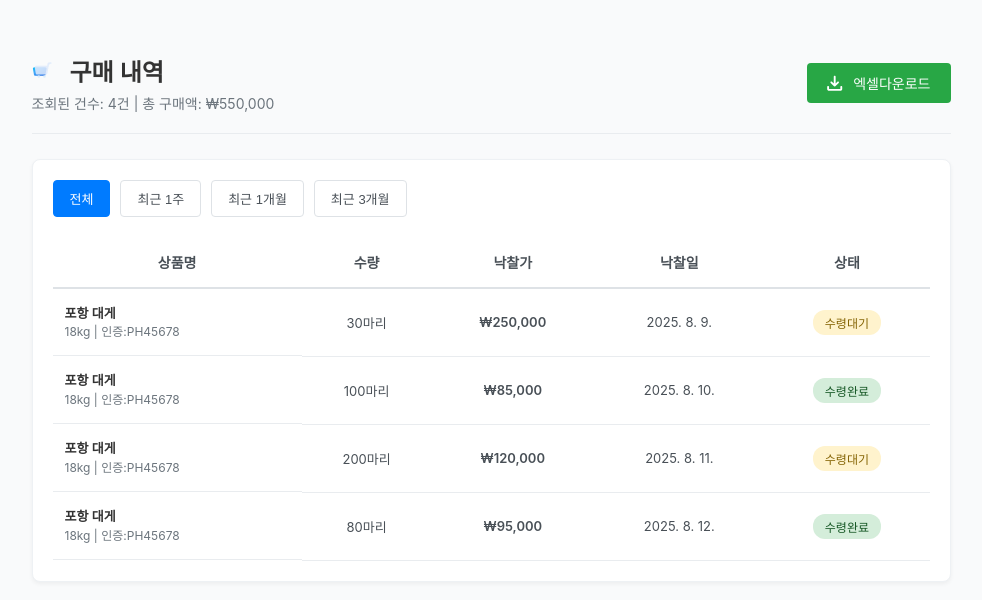
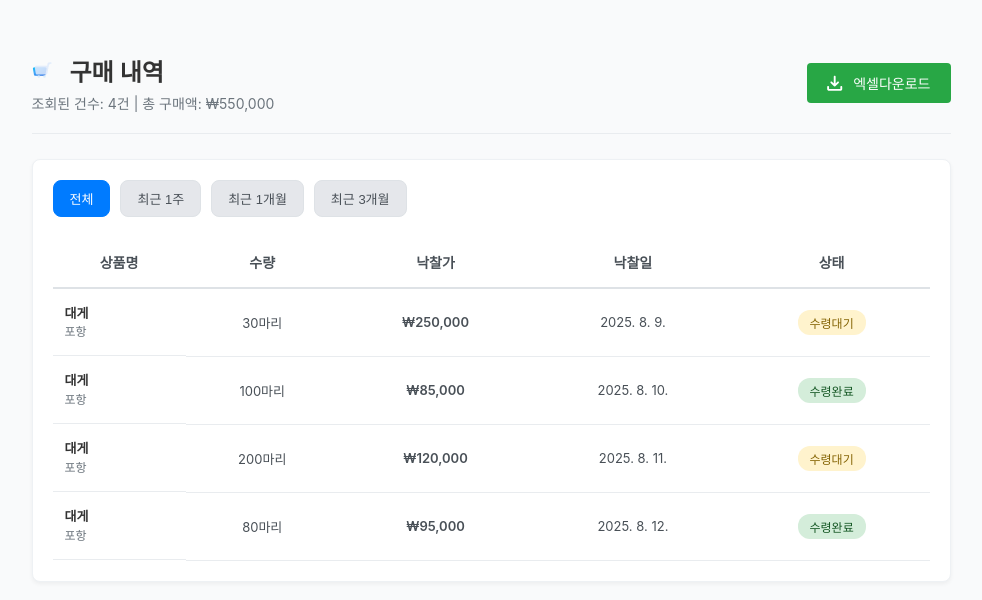
Before and after one commit to LikeLionHGU/TaxiDriver_Front, a React (Create React App) app: page /purchase-history in a window 1280 px wide. Shown: the part 128-728 px from the top of the page, without its empty margins (149-1131 px from the left). Built offline with nearby package versions, Linux system fonts and the light colour scheme.

Commit message:
style:구매내역페이지 버튼스타일 수정

```diff
--- a/src/pages/Purchasehistory.js
+++ b/src/pages/Purchasehistory.js
@@ -15,8 +15,8 @@ const PurchaseHistoryPage = () => {
   const purchaseData = [
     {
       id: 1,
-      productName: "포항 대게",
-      description: "18kg | 인증:PH45678",
+      productName: "대게",
+      description: "포항",
       quantity: "30마리",
       price: 250000,
       date: "2025. 8. 9.",
@@ -24,8 +24,8 @@ const PurchaseHistoryPage = () => {
     },
     {
       id: 2,
-      productName: "포항 대게",
-      description: "18kg | 인증:PH45678",
+      productName: "대게",
+      description: "포항",
       quantity: "100마리",
       price: 85000,
       date: "2025. 8. 10.",
@@ -33,8 +33,8 @@ const PurchaseHistoryPage = () => {
     },
     {
       id: 3,
-      productName: "포항 대게",
-      description: "18kg | 인증:PH45678",
+      productName: "대게",
+      description: "포항",
       quantity: "200마리",
       price: 120000,
       date: "2025. 8. 11.",
@@ -42,8 +42,8 @@ const PurchaseHistoryPage = () => {
     },
     {
       id: 4,
-      productName: "포항 대게",
-      description: "18kg | 인증:PH45678",
+      productName: "대게",
+      description: "포항",
       quantity: "80마리",
       price: 95000,
       date: "2025. 8. 12.",
--- a/src/styles/Purchasehistory.module.css
+++ b/src/styles/Purchasehistory.module.css
@@ -72,8 +72,8 @@
 .filter-btn {
   padding: 8px 16px;
   border: 1px solid #dee2e6;
-  background: #fff;
-  border-radius: 4px;
+  background:  #E5E7EB;
+  border-radius: 8.061px;
   cursor: pointer;
   font-size: 13px;
   color: #495057;
```
